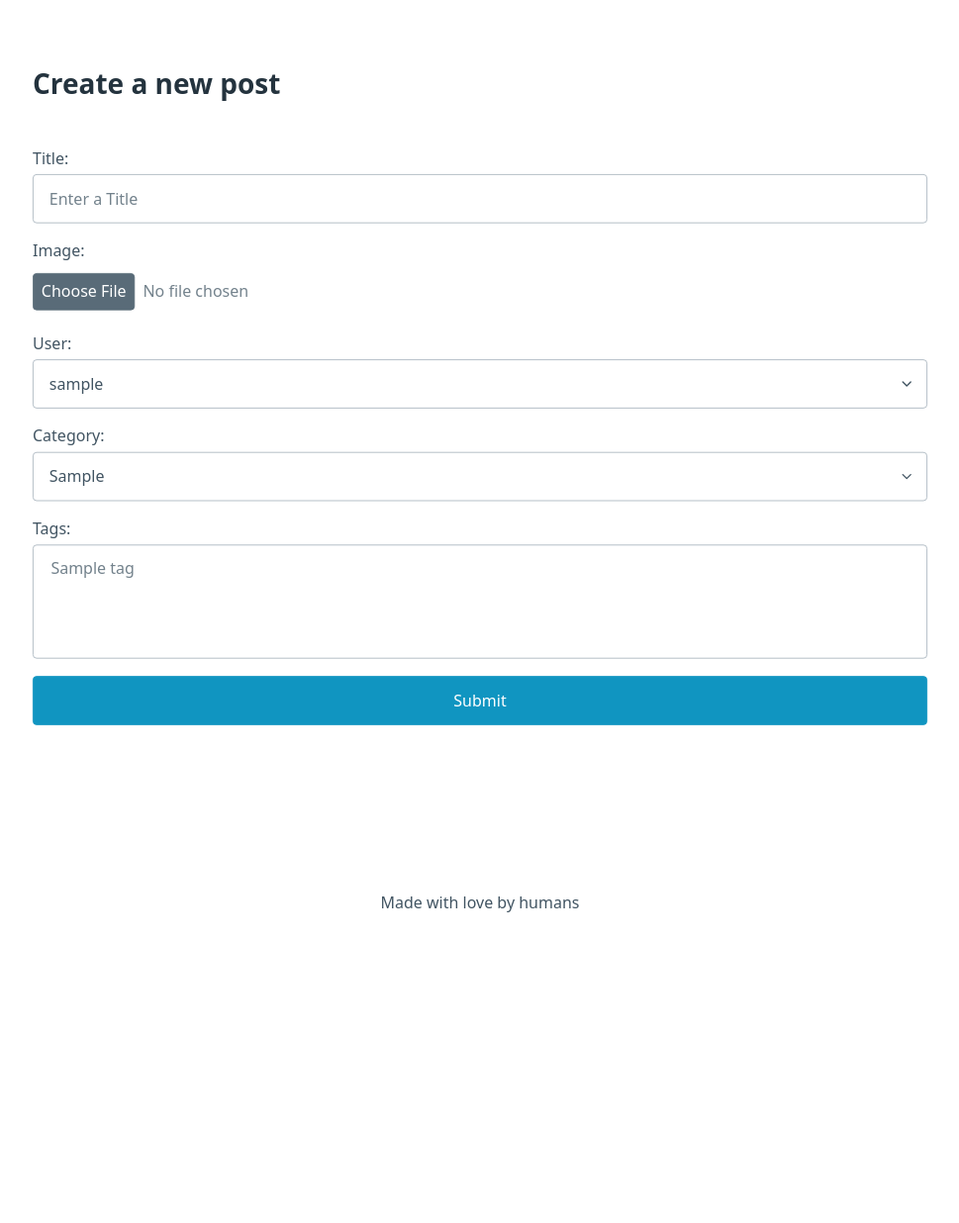
After one commit to Termuellinator/muchan, a Django app: page /post/new_post in a window 1280 px wide. The commit adds this page. Shown: the whole page at 99% size, without its empty margins (27-996 px from the left). Run offline with Django 4.2, Linux system fonts and the light colour scheme; tables that the repository leaves empty hold one stand-in row (values such as "Sample post").

Commit message:
Implement page to create a new post and upload an image

```diff
--- a/apps/post/form.py
+++ b/apps/post/form.py
@@ -1,6 +1,6 @@
 from django import forms
 
-from .models import Post, Comment
+from .models import Post, Comment, Category, Tag
 from apps.user.models import User
 
 
@@ -13,3 +13,22 @@ class NewComment(forms.Form):
 
     users = [(user.id, user.username) for user in User.objects.all()]
     user_id = forms.IntegerField(widget=forms.Select(choices=users), label="User")
+
+
+class NewPost(forms.Form):
+    title = forms.CharField(
+        widget=forms.TextInput(
+            attrs={
+            "class":"title-input",
+            "placeholder":"Enter a Title"}))
+
+    image = forms.ImageField(label="Image")
+
+    users = [(user.id, user.username) for user in User.objects.all()]
+    user_id = forms.IntegerField(widget=forms.Select(choices=users), label="User")
+
+    categories = [(cat.id, cat.cat) for cat in Category.objects.all()]
+    cat_id = forms.IntegerField(widget=forms.Select(choices=categories), label="Category")
+
+    tags_list = [[tag.id, tag.name] for tag in Tag.objects.all()]
+    tags = forms.MultipleChoiceField(choices=tags_list, label="Tags")
--- a/apps/post/urls.py
+++ b/apps/post/urls.py
@@ -4,5 +4,6 @@ from apps.post import views
 
 urlpatterns = [
     path("", views.home_page, name='home'),
-    path("post/<int:id>", views.post_page, name="post-detail")
+    path("post/<int:id>", views.post_page, name="post-detail"),
+    path("post/new_post", views.new_post, name="new-post")
 ]
--- a/apps/post/views.py
+++ b/apps/post/views.py
@@ -1,8 +1,8 @@
-from django.shortcuts import render
+from django.shortcuts import render, redirect
 
-from .models import Post, Comment
+from .models import Post, Comment, PostTag, Category, Tag
 from apps.user.models import User
-from .form import NewComment
+from .form import NewComment, NewPost
 # Create your views here.
 
 def home_page(request):
@@ -72,3 +72,33 @@ def post_page(request, id):
             template_name="post/post.html",
             context=context
         )
+
+def new_post(request):
+    if request.method == "GET":
+        form = NewPost()
+        return render(
+            request=request,
+            template_name="post/new_post.html",
+            context={'form': form},
+        )
+    else:
+        form = NewPost(request.POST, request.FILES)
+        print(form)
+        if form.is_valid():
+            data = form.cleaned_data
+            print(data)
+            created_post = Post.objects.create(
+                user_id = User.objects.get(pk=data['user_id']),
+                title = data['title'],
+                image = data.get('image'),
+                cat_id = Category.objects.get(pk=data['cat_id']))
+            created_post.save()
+            for tag in data["tags"]:
+                PostTag.objects.create(post_id=created_post,
+                                            tag_id=Tag.objects.get(pk=tag))
+            return redirect('post-detail', created_post.id)
+        return render(
+            request=request,
+            template_name="post/new_post.html",
+            context={'form': form},
+        )
--- a/static/css/main.css
+++ b/static/css/main.css
@@ -1,10 +1,15 @@
+body {
+    transform: scale(0.8);
+    transform-origin: 0 0;
+}
+
 .center {
     display: block;
     margin-left: auto;
     margin-right: auto;
     max-width: 100%;
     text-align: center;
-  }
+}
 
 .right{
     float:right;
--- /dev/null
+++ b/templates/post/new_post.html
@@ -0,0 +1,19 @@
+{% extends 'base.html' %}
+{% load static %}
+{% block title %}{{block.super}} - New Post{% endblock title %}
+
+{% block stylesheet %}{{block.super}}
+<link rel='stylesheet' type='text/css' href="{%static 'css/form.css' %}"/>
+{% endblock stylesheet %}
+
+{% block content %}
+<div class='container'>
+<h2>Create a new post</h2>
+<div class='new-post-form'>
+    <form enctype="multipart/form-data" method='post' action=''>
+        {% csrf_token %}
+        {{ form }}
+        <input type='submit' value='Submit' />
+    </form>
+</div>
+{% endblock content %}
```
